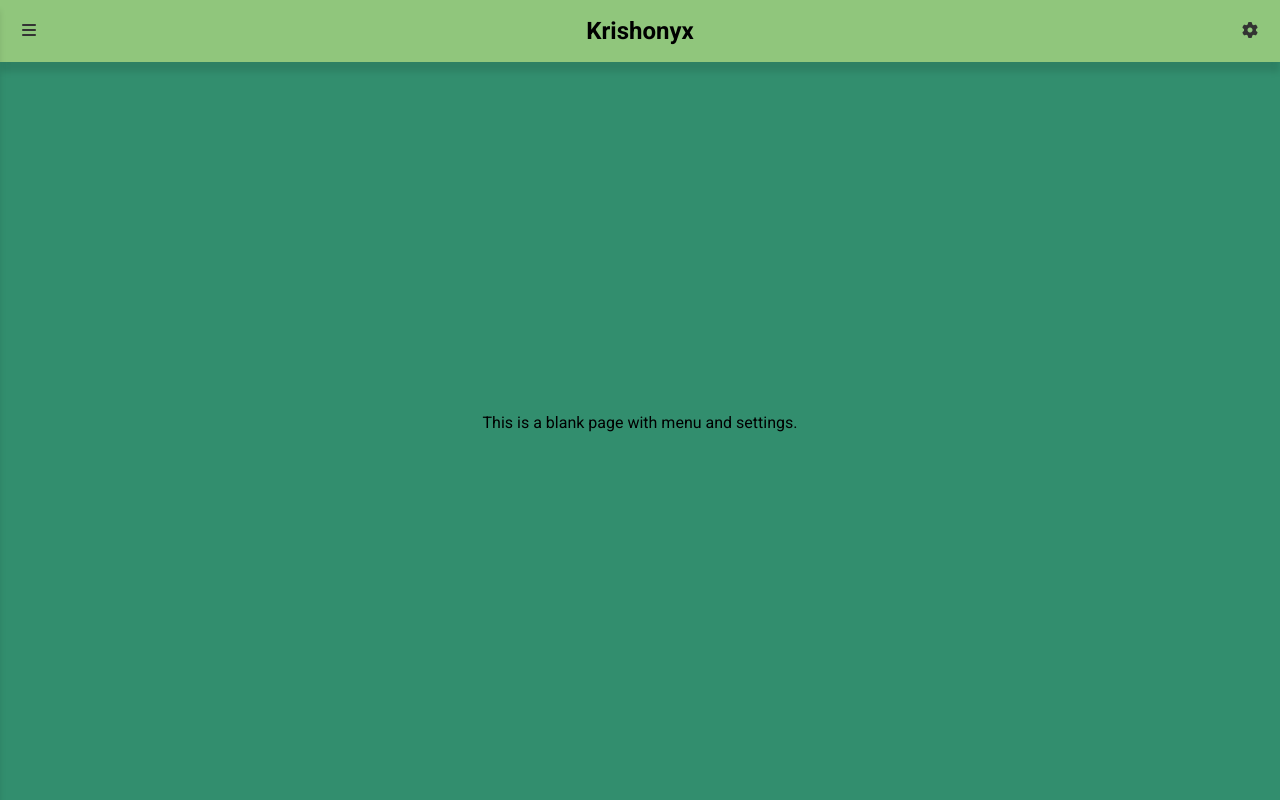
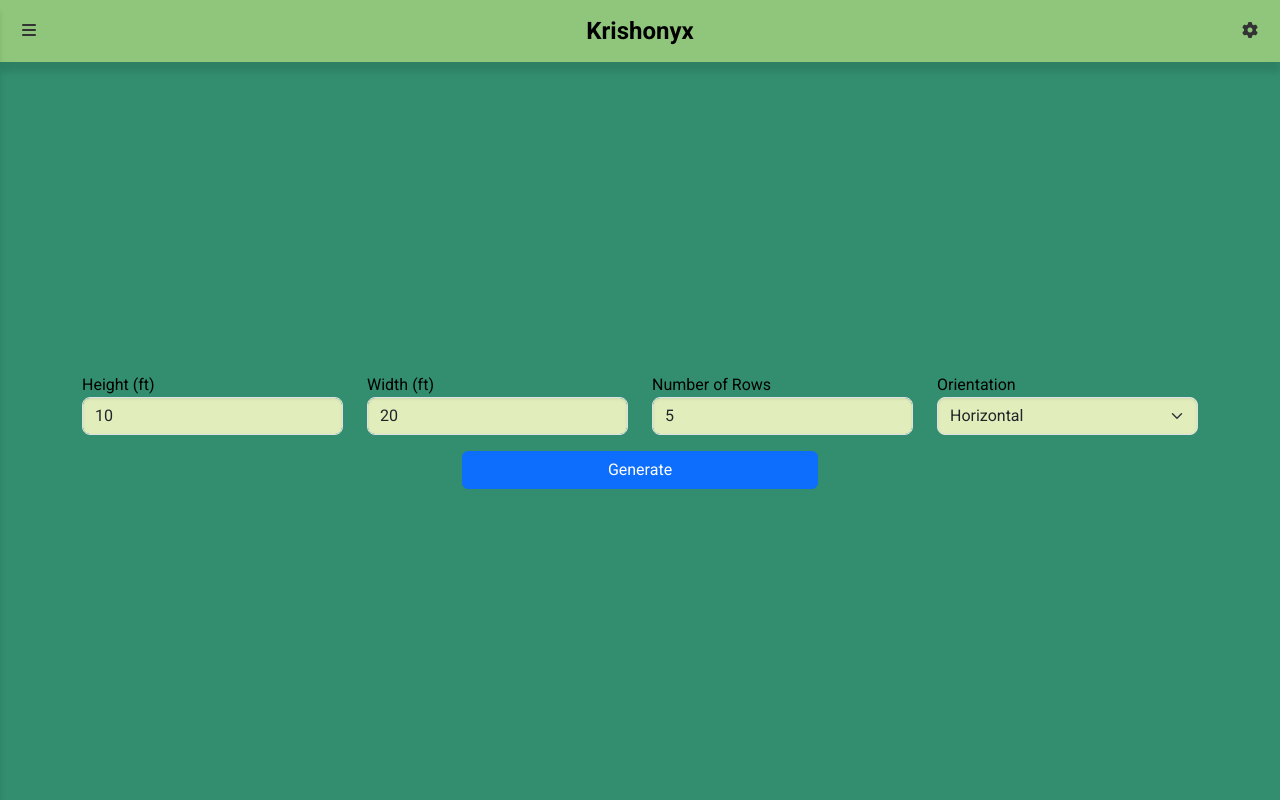
Before and after one commit to Risbletwins/agri-bot, a Flask app: page /moveauto in a window 1280 px wide. Run offline with Flask 3, Linux system fonts and the light colour scheme.

Commit message:
I need sleep

```diff
--- a/main.py
+++ b/main.py
@@ -380,6 +380,10 @@ def esp32_receive():
                     return cmd
 
     return "none_for_now"
+@app.route("/esp32-receive-movement/",methods=["POST","GET"])
+def esp32_receive_movement():
+    data = request.get_json()
+    return data
 
 
 if __name__ == "__main__":
--- a/templates/movement_auto.html
+++ b/templates/movement_auto.html
@@ -23,6 +23,7 @@
             --sidebaroptionscolor: #E1EEBC;
             --sidebaroptionshovercolor: #e1eebccc;
             --inputboxcolor: #E1EEBC;
+            --diagrambackgroundcolor:#90C67C;
         }
 
         body.dark-mode {
@@ -36,6 +37,7 @@
             --sidebaroptionscolor: rgba(173, 216, 230, 0.548);
             --sidebaroptionshovercolor: rgb(58, 58, 214);
             --inputboxcolor: #ffffff;
+            --diagrambackgroundcolor:#3d57e9;
         }
 
         body {
@@ -158,6 +160,14 @@
         .sidebaroptions:hover{
             background-color: var(--sidebaroptionshovercolor);
         }
+        #land-diagram{
+            border:none;
+            background-color: var(--diagrambackgroundcolor);
+            position: relative;
+            border:none;
+            overflow: hidden;
+            display: none;
+        }
 
     </style>
 </head>
@@ -219,9 +229,37 @@
         </div>
     </div>
 
-    <!-- Main Content (Blank) -->
+    <!-- Main Content -->
     <div class="main-content">
-        <p>This is a blank page with menu and settings.</p>
+        <div class="container">
+            <div class="row justify-content-center">
+                <div class="col-md-3 mb-3">
+                    <label for="height-input">Height (ft)</label>
+                    <input type="number" id="height-input" class="form-control" min="1" step="1" value="10">
+                </div>
+                <div class="col-md-3 mb-3">
+                    <label for="width-input">Width (ft)</label>
+                    <input type="number" id="width-input" class="form-control" min="1" step="1" value="20">
+                </div>
+                <div class="col-md-3 mb-3">
+                    <label for="rows-input">Number of Rows</label>
+                    <input type="number" id="rows-input" class="form-control" min="1" step="1" value="5">
+                </div>
+                <div class="col-md-3 mb-3">
+                    <label for="orientation-select">Orientation</label>
+                    <select id="orientation-select" class="form-select">
+                        <option value="horizontal">Horizontal</option>
+                        <option value="vertical">Vertical</option>
+                    </select>
+                </div>
+            </div>
+            <div class="row justify-content-center">
+                <div class="col-md-4">
+                    <button id="generate-btn" class="btn btn-primary w-100">Generate</button>
+                </div>
+            </div>
+            <div id="land-diagram" class="mt-4 mx-auto"></div>
+        </div>
     </div>
 
     <!-- Bootstrap JS -->
@@ -306,6 +344,84 @@
             sidebar.classList.remove('active');
         }
     });
+
+    // Land diagram logic
+    const heightInput = document.getElementById('height-input');
+    const widthInput = document.getElementById('width-input');
+    const rowsInput = document.getElementById('rows-input');
+    const orientationSelect = document.getElementById('orientation-select');
+    const generateBtn = document.getElementById('generate-btn');
+    const landDiagram = document.getElementById('land-diagram');
+
+    generateBtn.addEventListener('click', () => {
+        const height = parseFloat(heightInput.value) || 10;
+        const width = parseFloat(widthInput.value) || 20;
+        const numRows = parseInt(rowsInput.value) || 5;
+        const orientation = orientationSelect.value;
+
+        let distance;
+        if (numRows > 1) {
+            if (orientation === 'horizontal') {
+                distance = height / (numRows - 1);
+            } else {
+                distance = width / (numRows - 1);
+            }
+        } else {
+            distance = 0;
+        }
+
+        const maxSize = 500;
+        const scale = Math.min(maxSize / width, maxSize / height);
+
+        landDiagram.style.width = `${width * scale}px`;
+        landDiagram.style.height = `${height * scale}px`;
+        landDiagram.innerHTML = '';
+        landDiagram.style.display = 'block';
+
+        for (let i = 0; i < numRows; i++) {
+            const pos = i * distance * scale;
+
+            const line = document.createElement('div');
+            line.style.position = 'absolute';
+            line.style.backgroundColor = 'black';
+
+            if (orientation === 'horizontal') {
+                if (pos >= height * scale) break;
+                line.style.top = `${pos}px`;
+                line.style.left = '0';
+                line.style.width = '100%';
+                line.style.height = '1px';
+            } else {
+                if (pos >= width * scale) break;
+                line.style.left = `${pos}px`;
+                line.style.top = '0';
+                line.style.height = '100%';
+                line.style.width = '1px';
+            }
+
+            landDiagram.appendChild(line);
+        }
+
+        // Send data to /esp32-receive-movement
+        const data = {
+            height: height,
+            width: width,
+            num_rows: numRows,
+            distance: distance.toFixed(2)
+        };
+
+        fetch('/esp32-receive-movement', {
+            method: 'POST',
+            headers: {
+                'Content-Type': 'application/json'
+            },
+            body: JSON.stringify(data)
+        }).then(response => {
+            console.log('Data sent successfully');
+        }).catch(error => {
+            console.error('Error sending data:', error);
+        });
+    });
     </script>
 </body>
 </html>
```
Also changed, not shown: 1 other file.
